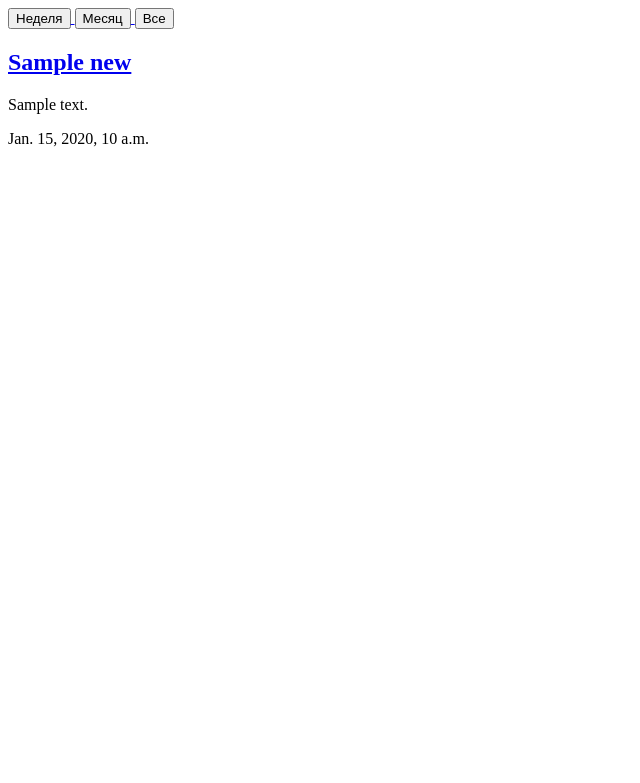
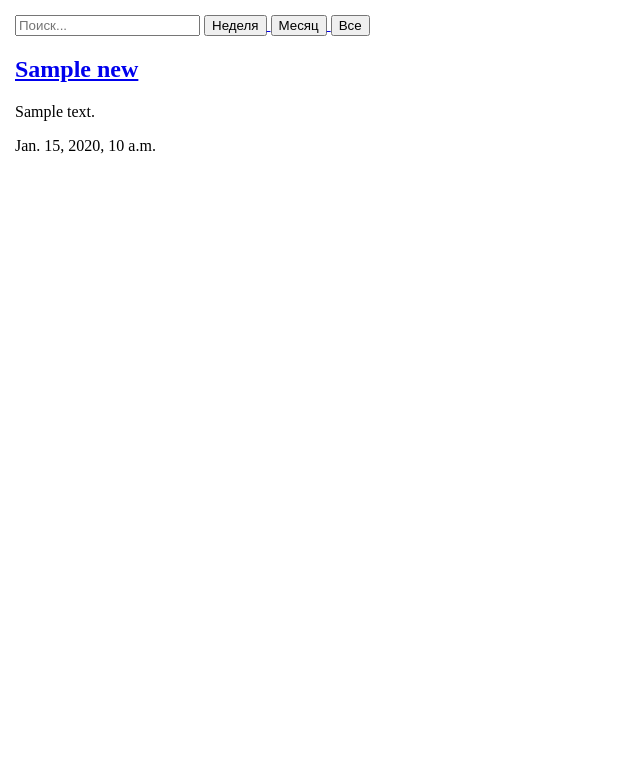
Before and after one commit to ShostakAnton/Woms_Blog_Django_School, a Django app: page / in a window 1280 px wide. Shown: the top 783 px of the page, without its empty margins (0-640 px from the left). Run offline with Django 3.2, Linux system fonts and the light colour scheme; tables that the repository leaves empty hold one stand-in row (values such as "Sample post").

Commit message:
add static

```diff
--- a/Woms_Blog_Django_School/settings.py
+++ b/Woms_Blog_Django_School/settings.py
@@ -133,7 +133,10 @@ SITE_ID = 1
 # Static files (CSS, JavaScript, Images)
 # https://docs.djangoproject.com/en/3.0/howto/static-files/
 
+STATIC_DIR = os.path.join(BASE_DIR, 'static')
+STATICFILES_DIRS = [STATIC_DIR, ]
 STATIC_URL = '/static/'
+
 
 MEDIA_URL = '/media/'
 MEDIA_ROOT = os.path.join(BASE_DIR, 'media/')
--- /dev/null
+++ b/static/css/style.css
@@ -0,0 +1,11 @@
+body{
+    margin: 0;
+}
+.page{
+    margin: 0 auto;
+    padding: 15px;
+    max-width: 1300px;
+}
+.main{
+    width: 1000px;
+}
--- a/templates/base.html
+++ b/templates/base.html
@@ -1,3 +1,4 @@
+{% load static %}      {#подключение статических файлов#}
 <!DOCTYPE html>
 <html lang="en">
 <head>
@@ -5,10 +6,22 @@
     <meta name="description" content="{% block desc %}{% endblock desc %}">
     <meta name="keywords" content="{% block keywords %}{% endblock keywords %}">
     <title>{% block title %}{% endblock %}</title>
+    <link rel="stylesheet" href="{% static 'css/style.css' %}" />
 </head>
 <body>
-    {% block content %}
+    <div class="page">
+        <label>
+            <input type="text" value="" name="search" placeholder="Поиск...">
+        </label>
+        {% block search %}
 
-    {% endblock content %}
+        {% endblock search %}
+
+        <div class="main">
+            {% block content %}{% endblock content %}
+        </div>
+
+    </div>
+
 </body>
 </html>
--- a/templates/news/news_list.html
+++ b/templates/news/news_list.html
@@ -1,3 +1,5 @@
+{% extends 'news/base.html' %}
+{% block search %}
     <a href="{% url 'news_filter' pk=1 %}">
         <button>Неделя</button>
     </a>
@@ -7,11 +9,12 @@
     <a href="{% url 'news_filter' pk=3 %}">
         <button>Все</button>
     </a>
-
+{% endblock search %}
 {% block content %}
     {% for new in news %}
         <h2><a href="{% url 'new_single' pk=new.id %}">{{ new.title }}</a></h2>
         <p>{{ new.text_min|safe }}</p>
         <p>{{ new.created }}</p>
     {% endfor %}
+
 {% endblock content %}
```
Lines whose indentation alone changed are shown as unchanged.
